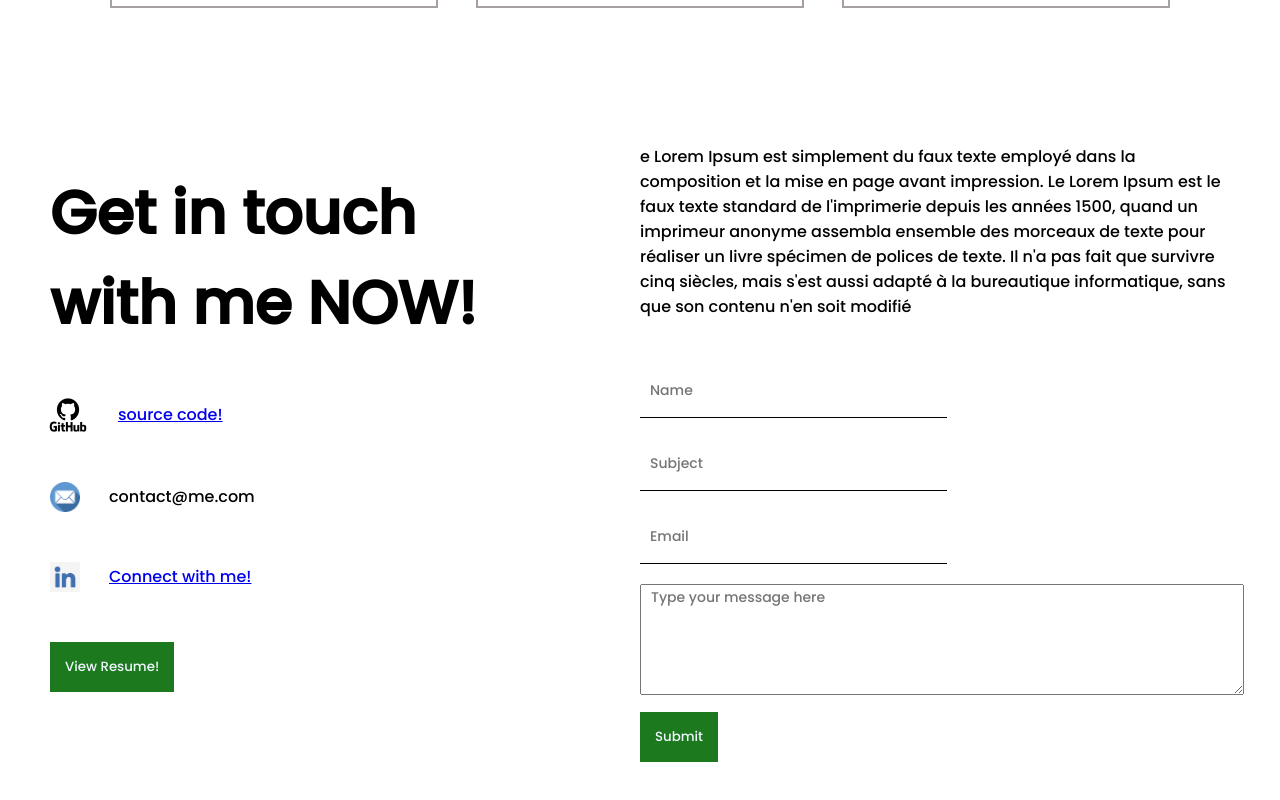
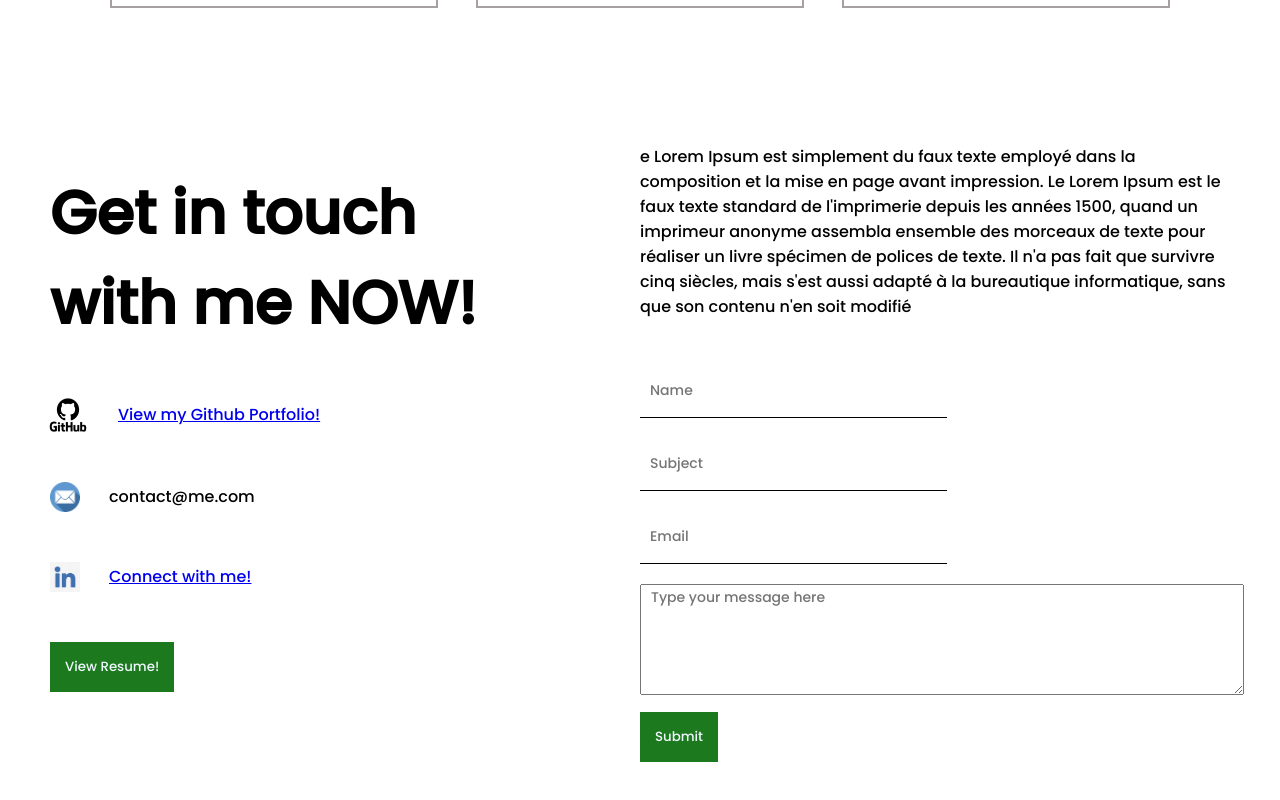
Before and after one commit to ramriddlez/React-Portfolio, a React (Create React App) app in the folder portfolio/: page / in a window 1280 px wide. Shown: the part 2507-3307 px from the top of the page. Built offline with nearby package versions, Linux system fonts and the light colour scheme.

Commit message:
small typo fix

```diff
--- a/portfolio/src/components/contact/Contact.js
+++ b/portfolio/src/components/contact/Contact.js
@@ -33,7 +33,7 @@ const Contact = () => {
                                 alt=''
                                 className='c-icon-1'
                             />
-                            <a href="https://github.com/ramriddlez">source code!</a>
+                            <a href="https://github.com/ramriddlez">View my Github Portfolio!</a>
 
                         </div>
                         <div className='c-info-item'>
```
